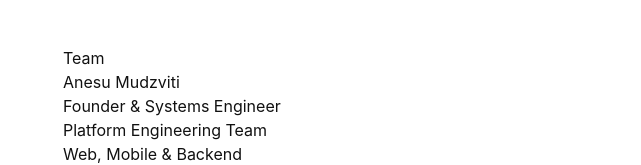
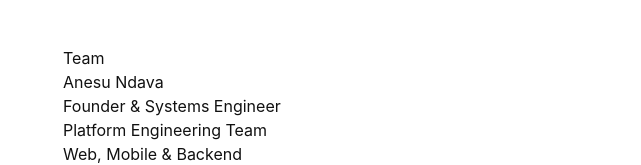
Before and after one commit to senior-netizen/rodent-vision-studio, a Next.js app: page /about in a window 1280 px wide. Shown: the part 198-363 px from the top of the page, without its empty margins (79-720 px from the left). Built offline with nearby package versions, Linux system fonts and the light colour scheme; no server answers.

Commit message:
Fix founder name on about page

```diff
--- a/app/about/page.tsx
+++ b/app/about/page.tsx
@@ -7,7 +7,7 @@ export const metadata = {
 };
 
 const team = [
-  { name: 'Anesu Mudzviti', role: 'Founder & Systems Engineer', bio: 'Leads delivery across product architecture, infrastructure, and client execution for high-impact deployments.', linkedin: 'https://www.linkedin.com' },
+  { name: 'Anesu Ndava', role: 'Founder & Systems Engineer', bio: 'Leads delivery across product architecture, infrastructure, and client execution for high-impact deployments.', linkedin: 'https://www.linkedin.com' },
   { name: 'Platform Engineering Team', role: 'Web, Mobile & Backend', bio: 'Designs robust APIs, dashboards, and mobile workflows built for operational reliability and growth.', linkedin: 'https://www.linkedin.com' },
   { name: 'Embedded & IoT Team', role: 'Field Systems', bio: 'Builds telemetry, automation, and edge monitoring pipelines that connect physical infrastructure to decision systems.', linkedin: 'https://www.linkedin.com' },
 ];
```
